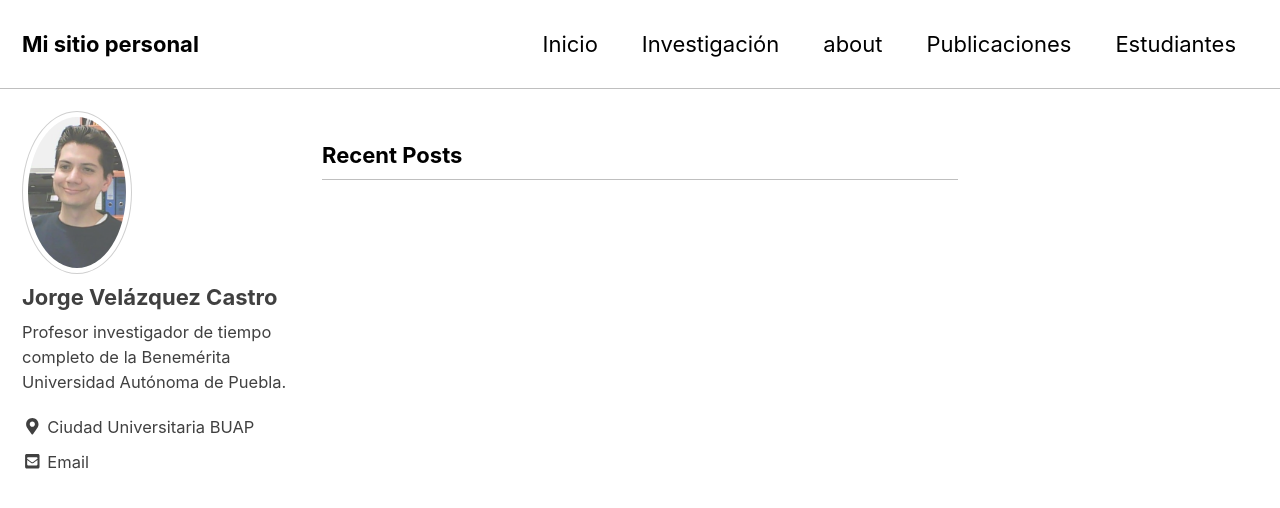
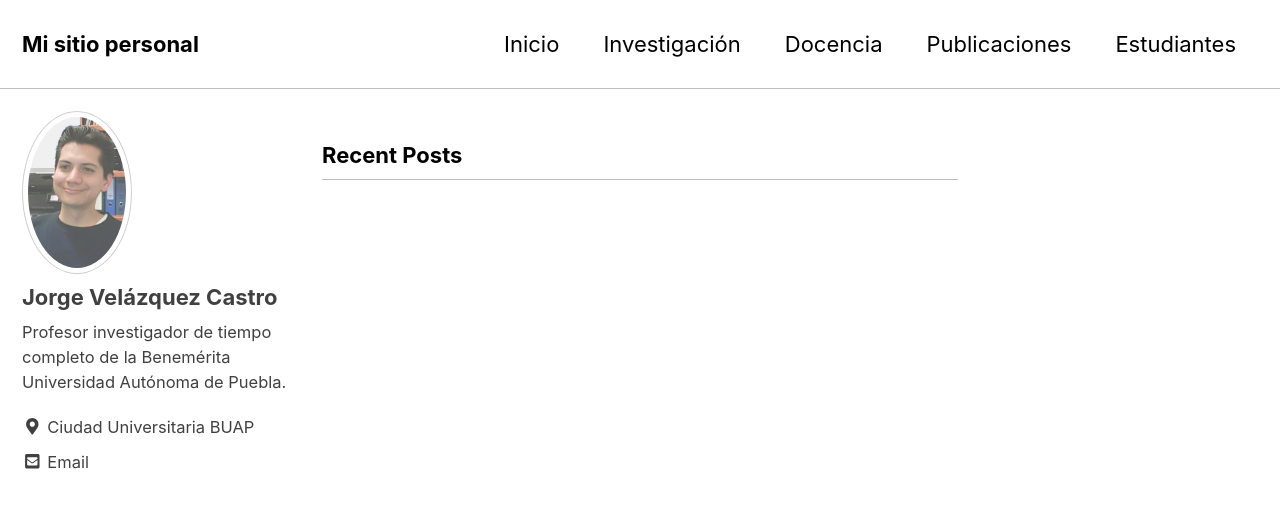
Before and after one commit to juliojx/jorgevc, a Jekyll site: the page built from index.html, in a window 1280 px wide and 900 px high. Shown: the top 508 px of the window. Built offline with Jekyll 4.4.1, drawn with Linux system fonts in a browser that asks for light colours; cached includes are drawn as plain includes; nearby versions of some CDN libraries; the list of posts is cut into pages by our own code.

Commit message:
Initial commit

```diff
--- a/_data/navigation.yml
+++ b/_data/navigation.yml
@@ -4,8 +4,8 @@ main:
     url: https://juliojx.github.io/jorgevc/
   - title: "Investigación"
     url: /ingestigacion/
-  - title: "about"
-    url: /docencia/
+  - title: "Docencia"
+    url: /about/
   - title: "Publicaciones"
     url: /publicaciones/
   - title: "Estudiantes"
```
